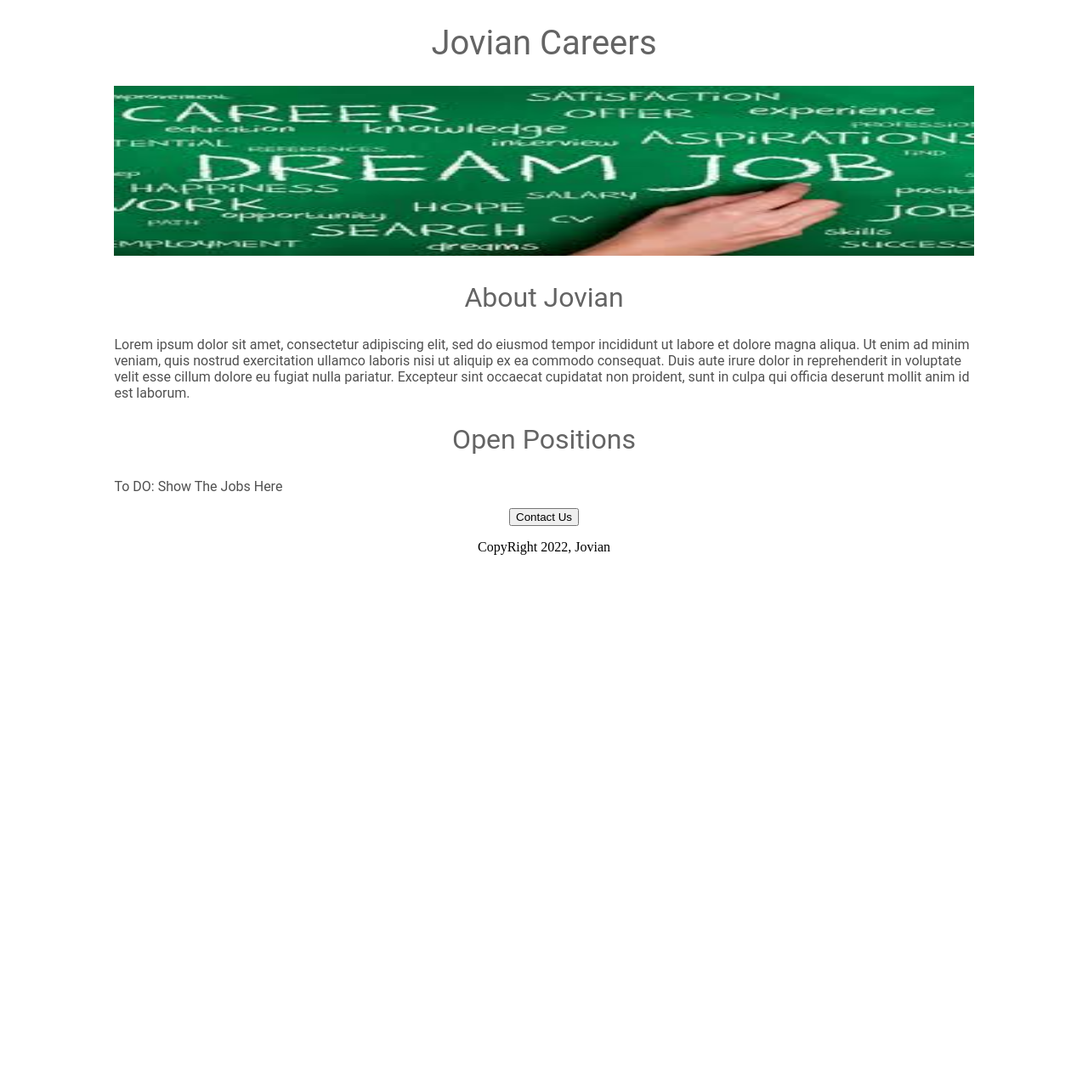
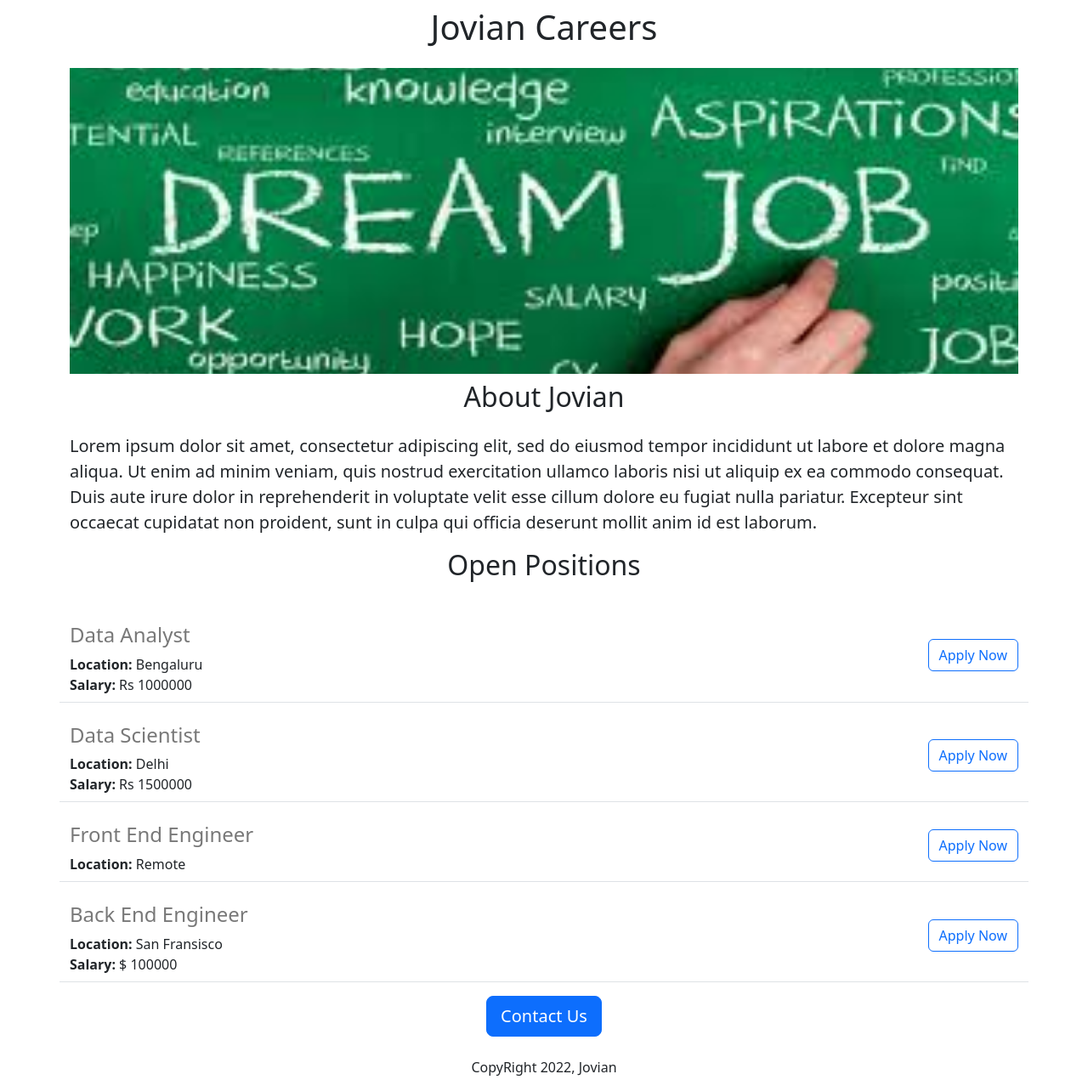
Before and after one commit to kirankm/web_dev, a Flask app: page / in a window 1280 px wide. Shown: the whole page at 85% size. Before the commit the page ends 653 px from the top, so only its background shows below. Run offline with Flask 3, Linux system fonts and the light colour scheme.

Commit message:
Added Dynamic Data

```diff
--- a/experiments/app.py
+++ b/experiments/app.py
@@ -1,11 +1,40 @@
-from flask import Flask, render_template
+from flask import Flask, render_template, jsonify
 
 app = Flask(__name__)
 
+JOBS = [
+    {
+        "id":1,
+        "title":"Data Analyst",
+        "location":"Bengaluru",
+        "salary": 'Rs 1000000'
+    },
+    {
+        "id":2,
+        "title":"Data Scientist",
+        "location":"Delhi",
+        "salary": 'Rs 1500000'
+    },
+    {
+        "id":3,
+        "title":"Front End Engineer",
+        "location":"Remote"
+    },
+    {
+        "id":4,
+        "title":"Back End Engineer",
+        "location":"San Fransisco",
+        "salary": '$ 100000'
+    }
+]
+
 @app.route("/")
 def hello_world():
-    return render_template('home.html')
+    return render_template('home.html', jobs = JOBS)
 
+@app.route("/api/jobs")
+def list_jobs():
+    return jsonify(JOBS)
 
 if __name__ == "__main__":
     app.run(debug = True)
--- a/experiments/templates/home.html
+++ b/experiments/templates/home.html
@@ -1,50 +1,39 @@
 <!DOCTYPE html>
 <html>
     <head>
+        <meta charset="utf-8">
+        <meta name="viewport" content="width=device-width, initial-scale=1">
         <title>
             Jovian Careers
         </title>
+        <link href="https://cdn.jsdelivr.net/npm/bootstrap@5.3.3/dist/css/bootstrap.min.css" rel="stylesheet" integrity="sha384-QWTKZyjpPEjISv5WaRU9OFeRpok6YctnYmDr5pNlyT2bRjXh0JMhjY6hW+ALEwIH" crossorigin="anonymous">
         <style>
-            h1 {
-                font-size: 40px;
-                font-family: Roboto;
-                font-weight: normal;
-                color: rgb(100,100,100);
-                text-align: center;
-            }
-            h2 {
-                font-size: 32px;
-                font-family: Roboto;
-                font-weight: normal;
-                color: rgb(100,100,100);
-                text-align: center;
-            }
-            #banner {
-                width:100%;
-            }
-            #container{
-                max-width: 80%;
-                margin: 0 auto;
-            }
-            .bodytext{
-                font-family: Roboto;
-                color: rgb(80,80,80)
+            #banner{
+                height: 360px;
+                width: 100%;
+                object-fit: cover;
             }
         </style>
     </head>
     <body>
-        <div id="container">
-            <h1>Jovian Careers</h1>
-            <img id = "banner" src="static/career.jpeg" width = 960px height="200px" >
-            <h2>About Jovian</h2>
-            <p class = 'bodytext'>
+        <div class="container">
+            <h1 class="text-center mt-2 mb-4">Jovian Careers</h1>
+            <img src="static/career.jpeg" class = "img-fluid" id="banner">
+            <h2 class="text-center mt-2 mb-4">About Jovian</h2>
+            <p class="lead">
                 Lorem ipsum dolor sit amet, consectetur adipiscing elit, sed do eiusmod tempor incididunt ut labore et dolore magna aliqua. Ut enim ad minim veniam, quis nostrud exercitation ullamco laboris nisi ut aliquip ex ea commodo consequat. Duis aute irure dolor in reprehenderit in voluptate velit esse cillum dolore eu fugiat nulla pariatur. Excepteur sint occaecat cupidatat non proident, sunt in culpa qui officia deserunt mollit anim id est laborum.
             </p>
-            <h2>Open Positions</h2>
-            <p class = 'bodytext'> To DO: Show The Jobs Here</p>
-            <div style="text-align:center">
-                <button> Contact Us</button>
-                <p>
+            <h2 class="text-center mt-2 mb-4">Open Positions</h2>
+            <p>
+                <div>
+                    {% for job in jobs %}
+                    {% include 'jobitem.html' %}
+                    {% endfor %}
+                </div>
+            </p>
+            <div class="text-center">
+                <button class="btn btn-primary btn-lg"> Contact Us</button>
+                <p class="mt-4">
                     CopyRight 2022, Jovian
                 </p>
             </div>
--- /dev/null
+++ b/experiments/templates/jobitem.html
@@ -0,0 +1,20 @@
+<div class="row border-bottom" style = "border-color: rgb(100,100,100); padding-bottom:8px;">
+    <div class = "col-9">
+        <h4 class = "mb-2 mt-4" style = "color:rgb(120,120,120)">
+            {{job['title']}}
+        </h4>
+        <div>
+            <b>Location:</b>
+            {{job['location']}}
+        </div>
+        {% if 'salary' in job %}
+            <div>
+                <b>Salary:</b>
+                {{job['salary']}}
+            </div>
+        {% endif %}
+    </div>
+    <div class="col-3 d-flex justify-content-end align-items-center">
+        <button type="button" class="btn btn-outline-primary mb-2 mt-4">Apply Now</button>
+    </div>
+</div>
```
